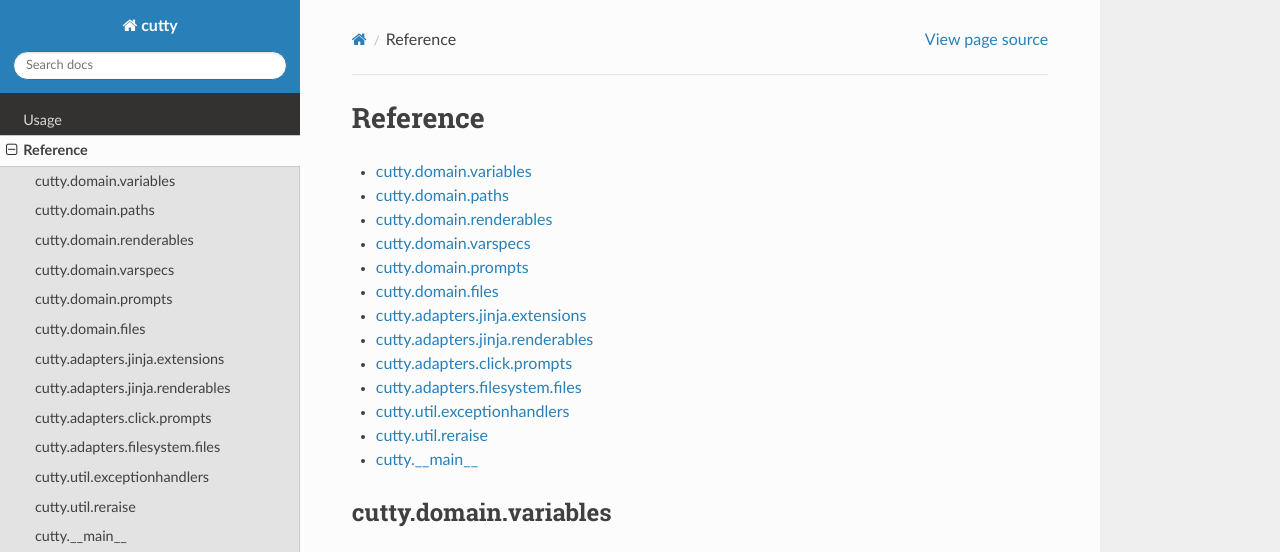
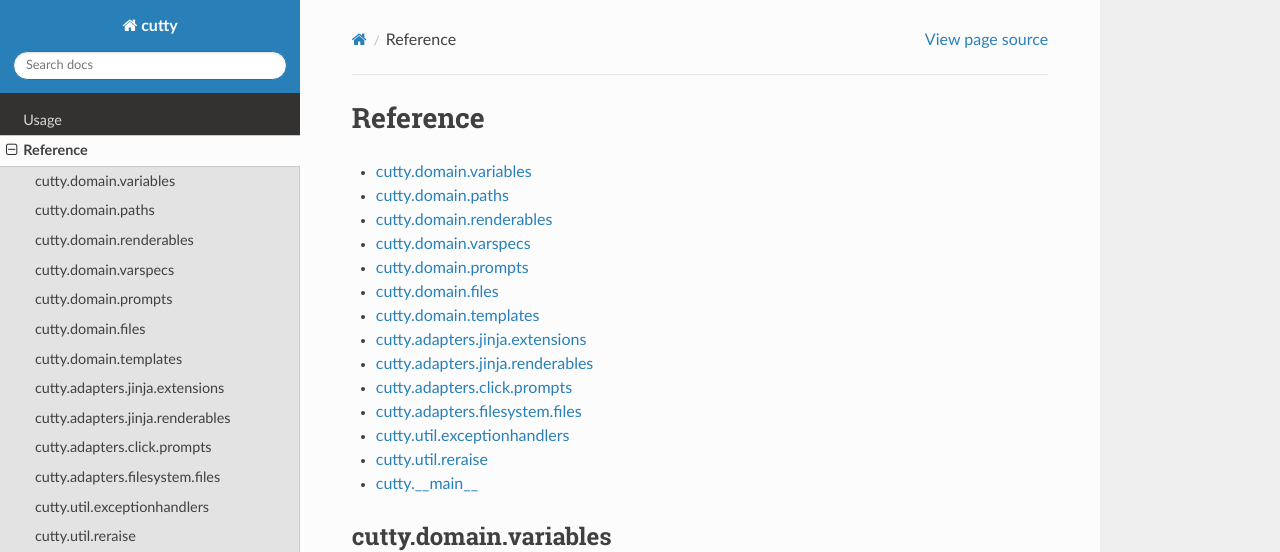
Before and after one commit to cjolowicz/cutty, a Sphinx documentation site: the page built from docs/reference.rst, in a window 1280 px wide and 1400 px high. Shown: the top 552 px of the window. Built offline with Sphinx 7.4.7 and the Read the Docs theme 2.0.0, drawn with Linux system fonts in a browser that asks for light colours; some of the changed text lies outside the part shown; grey boxes are pictures that could not be loaded.

Commit message:
docs(reference): Document cutty.domain.templates

```diff
--- a/docs/reference.rst
+++ b/docs/reference.rst
@@ -48,6 +48,13 @@
    :members:
 
 
+cutty.domain.templates
+----------------------
+
+.. automodule:: cutty.domain.templates
+   :members:
+
+
 cutty.adapters.jinja.extensions
 -------------------------------
 
```
